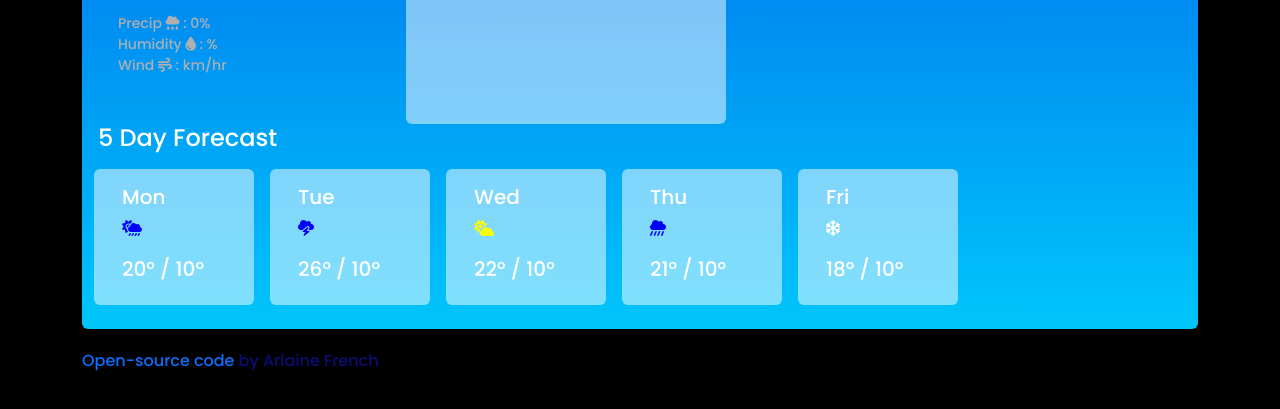
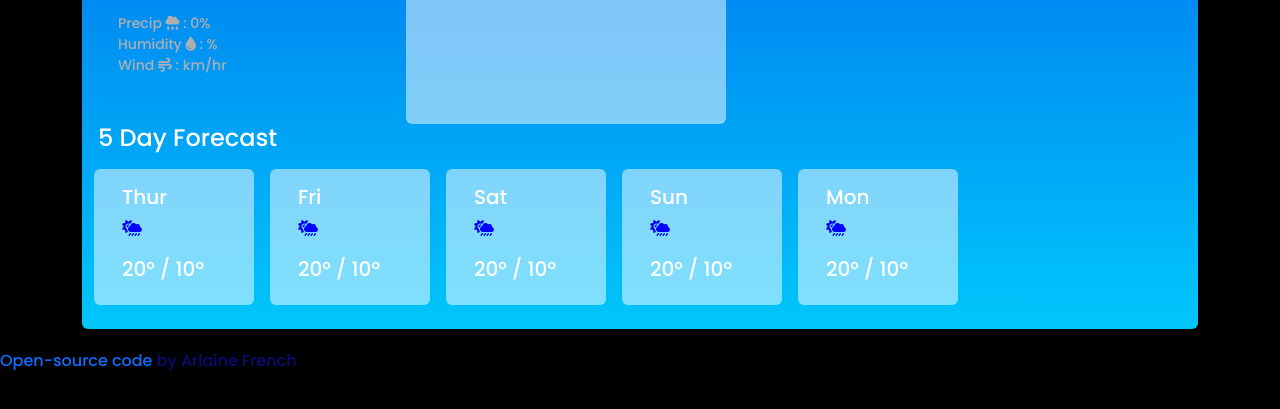
Before and after one commit to Arlaines/arlaines-weather-app, a plain HTML site: page index.html in a window 1280 px wide. Shown: the part 301-710 px from the top of the page. Drawn offline with nearby package versions, Linux system fonts and the light colour scheme; no server answers.

Commit message:
created JS skeleton for 5 day forecast

```diff
--- a/index.html
+++ b/index.html
@@ -119,67 +119,7 @@
           </div>
           <div class="week-forecast text-white">
             <h4>5 Day Forecast</h4>
-            <div class="row day-cards">
-              <div
-                class="card col-2 m-2 bg-white bg-opacity-50 border-0"
-                style="width: 10rem"
-              >
-                <div class="card-body text-white">
-                  <h5 class="card-title">Mon</h5>
-                  <p class="card-text">
-                    <i class="fa-solid fa-cloud-sun-rain rain-icon"></i>
-                  </p>
-                  <h5>20&deg; /<span> 10&deg;</span></h5>
-                </div>
-              </div>
-              <div
-                class="card col-2 m-2 bg-white bg-opacity-50 border-0"
-                style="width: 10rem"
-              >
-                <div class="card-body text-white">
-                  <h5 class="card-title">Tue</h5>
-                  <p class="card-text">
-                    <i class="fa-solid fa-cloud-bolt lightning-icon"></i>
-                  </p>
-                  <h5>26&deg; /<span> 10&deg;</span></h5>
-                </div>
-              </div>
-              <div
-                class="card col-2 m-2 bg-white bg-opacity-50 border-0"
-                style="width: 10rem"
-              >
-                <div class="card-body text-white">
-                  <h5 class="card-title">Wed</h5>
-                  <p class="card-text">
-                    <i class="fa-solid fa-cloud-sun sun-cloud-icon"></i>
-                  </p>
-                  <h5>22&deg; /<span> 10&deg;</span></h5>
-                </div>
-              </div>
-              <div
-                class="card col-2 m-2 bg-white bg-opacity-50 border-0"
-                style="width: 10rem"
-              >
-                <div class="card-body text-white">
-                  <h5 class="card-title">Thu</h5>
-                  <p class="card-text">
-                    <i class="fa-solid fa-cloud-showers-heavy rain-icon"></i>
-                  </p>
-                  <h5>21&deg; /<span> 10&deg;</span></h5>
-                </div>
-              </div>
-              <div
-                class="card col-2 m-2 bg-white bg-opacity-50 border-0"
-                style="width: 10rem"
-              >
-                <div class="card-body text-white">
-                  <h5 class="card-title">Fri</h5>
-                  <p class="card-text">
-                    <i class="fa-regular fa-snowflake snow-icon"></i>
-                  </p>
-                  <h5>18&deg; /<span> 10&deg;</span></h5>
-                </div>
-              </div>
+            <div id="forecast"></div>
           </div>
         </div>
       </div>
@@ -192,7 +132,7 @@
       >
       by Arlaine French
     </p>
-    </div>
+
     <script
       src="https://cdn.jsdelivr.net/npm/bootstrap@5.3.0-alpha3/dist/js/bootstrap.bundle.min.js"
       integrity="sha384-ENjdO4Dr2bkBIFxQpeoTz1HIcje39Wm4jDKdf19U8gI4ddQ3GYNS7NTKfAdVQSZe"
--- a/src/script.js
+++ b/src/script.js
@@ -35,6 +35,31 @@ function makeARequest(event) {
   let city = document.querySelector("#inlineFormInput").value;
   console.log(city);
   fetchInfo(city);
+}
+
+function displayForecast() {
+  let forecastElement = document.querySelector("#forecast");
+  let days = ["Thur", "Fri", "Sat", "Sun", "Mon"];
+  let forecastHTML = `<div class="row day-cards">`;
+  days.forEach(function (day) {
+    forecastHTML =
+      forecastHTML +
+      `<div
+                class="card col-2 m-2 bg-white bg-opacity-50 border-0"
+                style="width: 10rem"
+              >
+                <div class="card-body text-white">
+                  <h5 class="card-title">${day}</h5>
+                  <p class="card-text">
+                    <i class="fa-solid fa-cloud-sun-rain rain-icon"></i>
+                  </p>
+                  <h5>20&deg; /<span> 10&deg;</span></h5>
+                </div>
+              </div>`;
+  });
+
+  forecastHTML = forecastHTML + `</div>`;
+  forecastElement.innerHTML = forecastHTML;
 }
 
 function showRealLiveTemp(response) {
@@ -116,6 +141,8 @@ currentDate(now);
 
 fetchInfo("Toronto");
 
+displayForecast();
+
 let celsiusTemp = null;
 
 let feelsLikeTemp = null;
```
Lines whose indentation alone changed are shown as unchanged.
